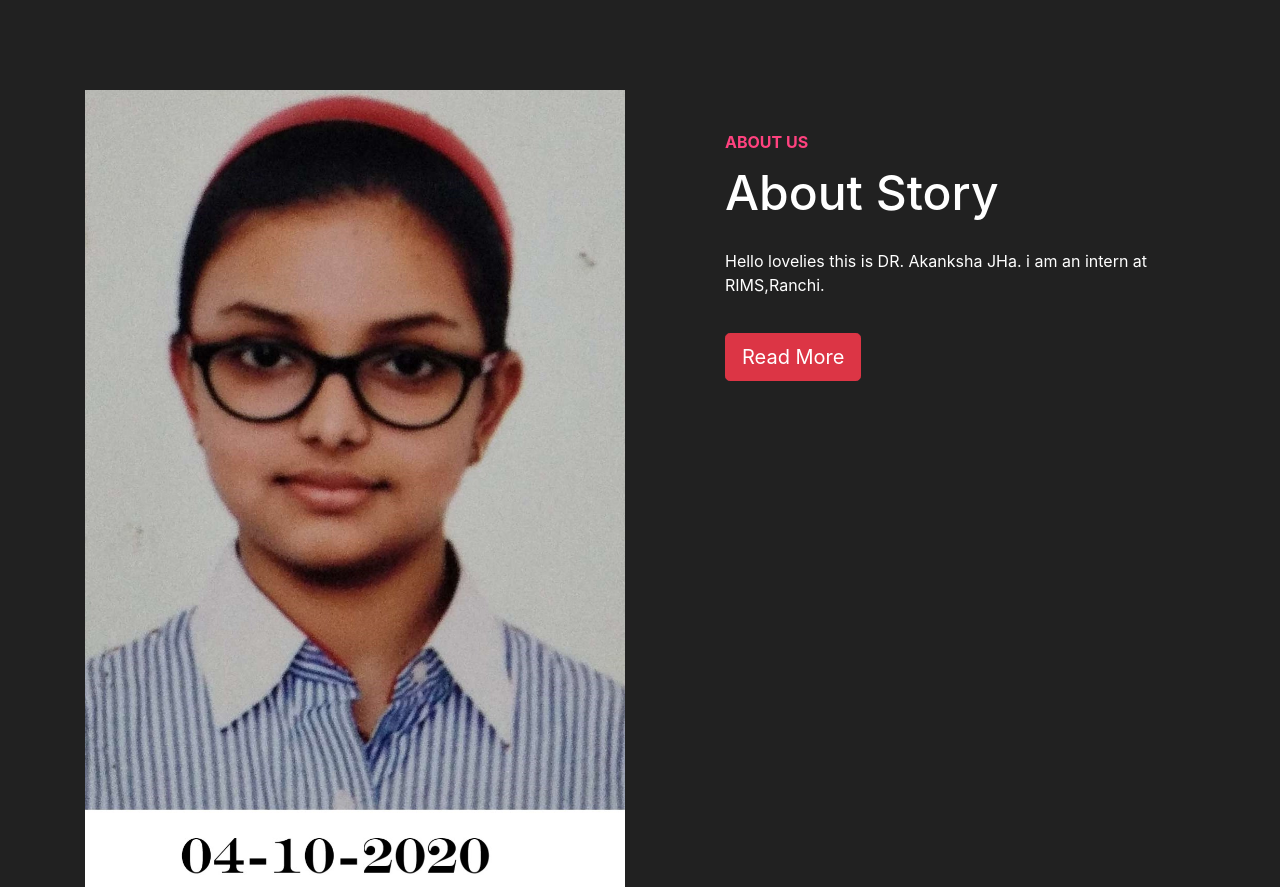
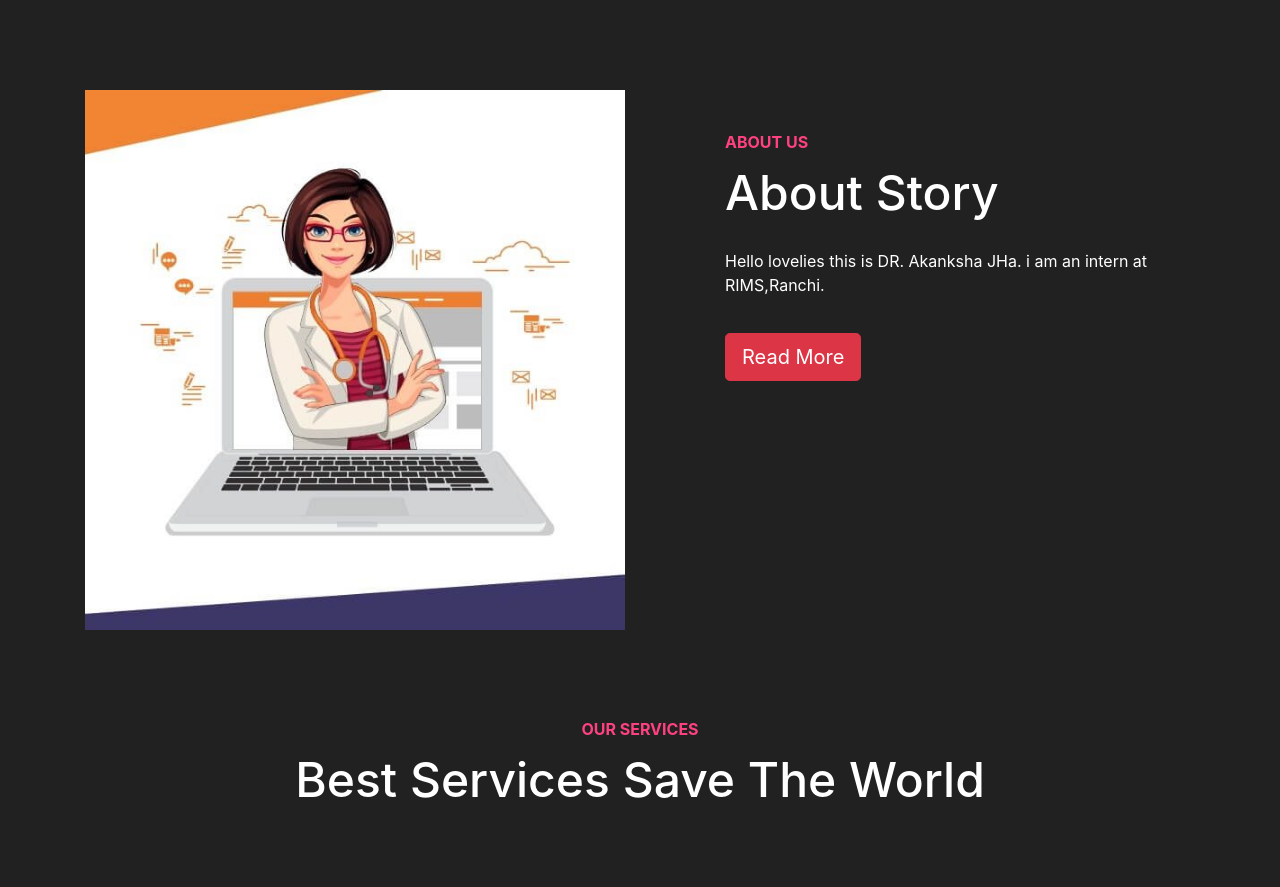
Before and after one commit to aditi898/aditi898.github.io, a plain HTML site: page index.html in a window 1280 px wide. Shown: the part 807-1694 px from the top of the page. Drawn offline with nearby package versions, Linux system fonts and the light colour scheme.

Commit message:
Update index.html

```diff
--- a/index.html
+++ b/index.html
@@ -89,7 +89,7 @@
 		<div class="container">
 			<div class="row">
 				<div class="col-lg-6 about-image">
-					<img src="images/purnima_image.jpg">
+					<img src="images/mypic.jpeg">
 				</div>
 				<div class="col-lg-6 ">
 					<div class="abt-data">
```
